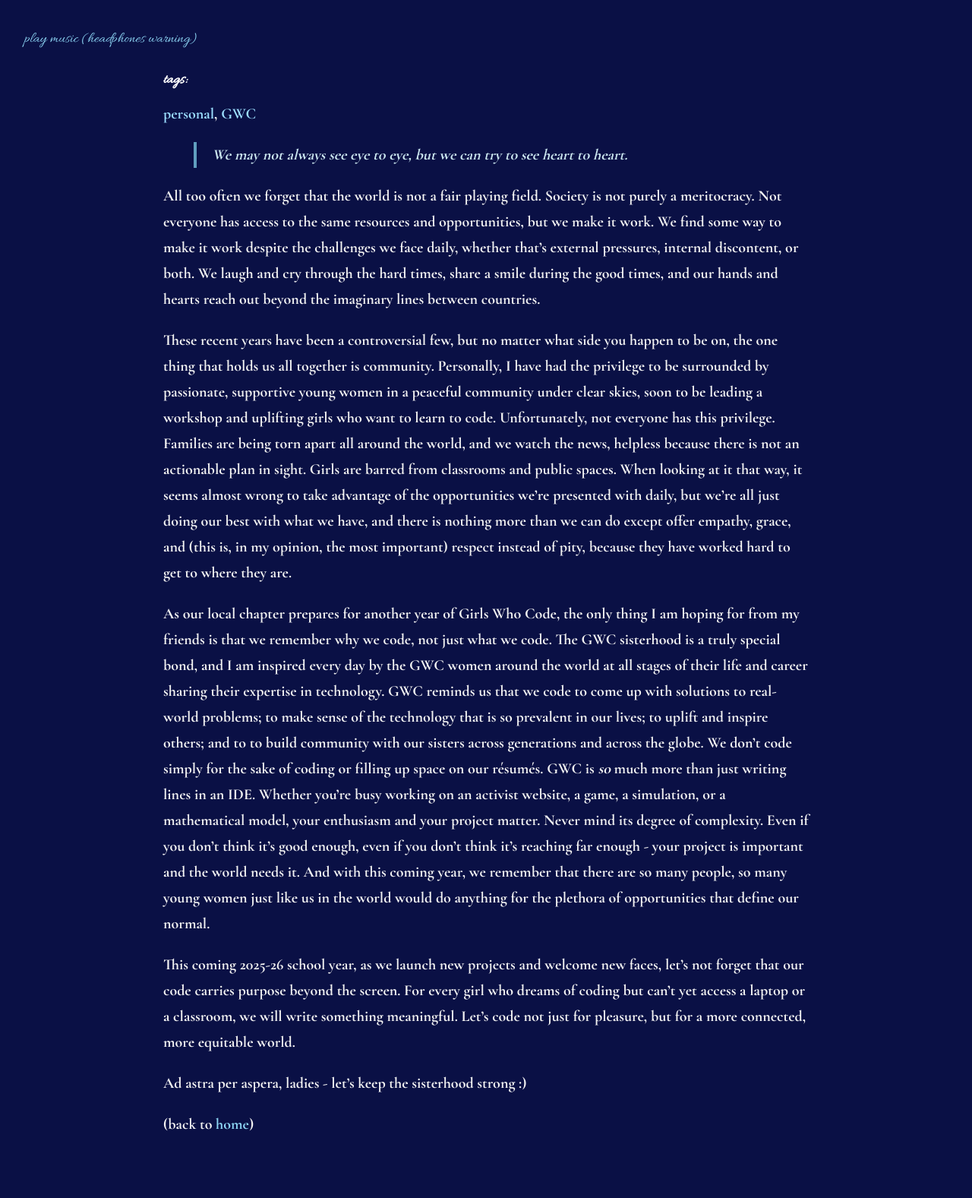
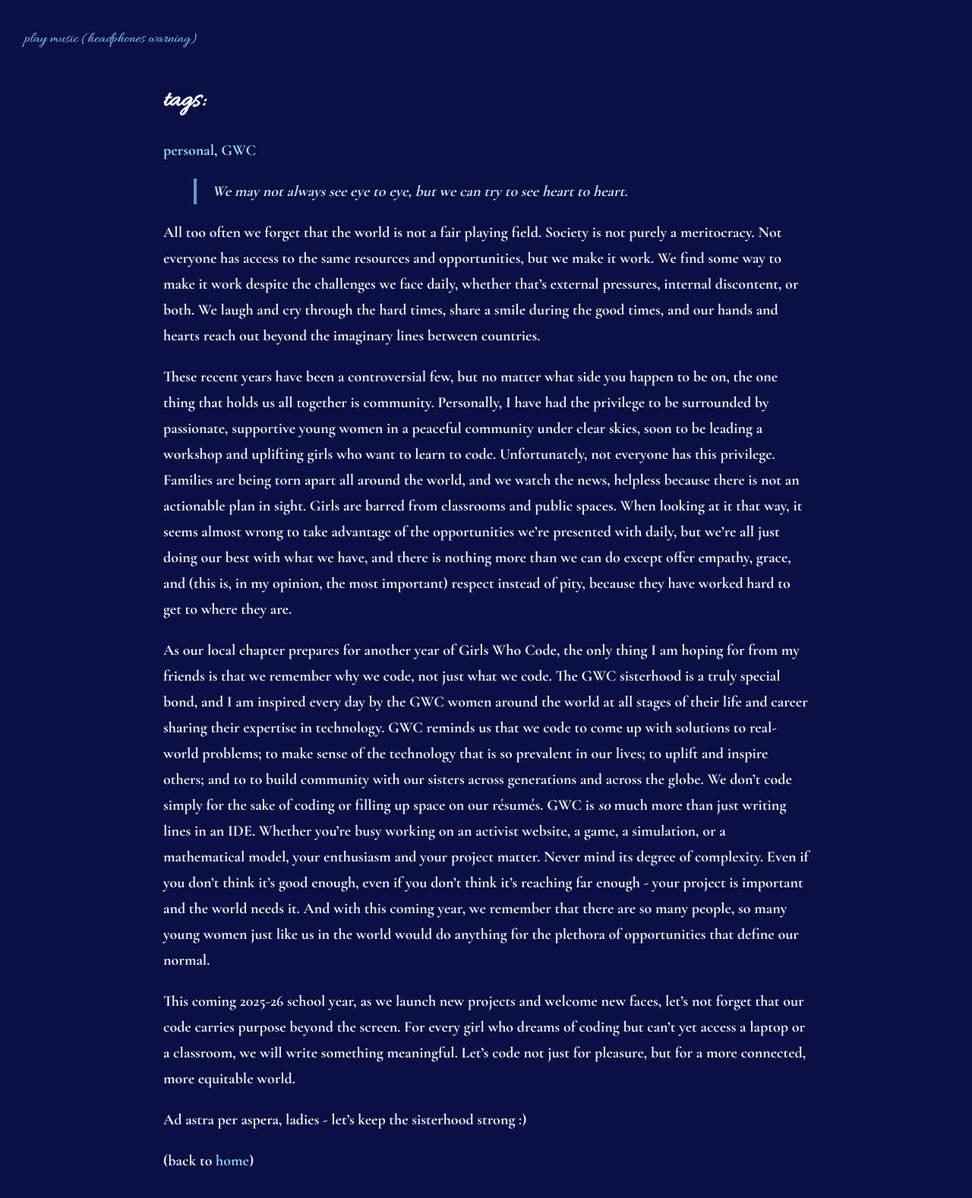
Before and after one commit to leucinemymind/leucinemymind.github.io, a Jekyll site: the page built from _posts/2025-06-30-gwc.md, in a window 1280 px wide. Shown: the whole page at 76% size. Built offline with Jekyll 4.4.1, drawn with Linux system fonts in a browser that asks for light colours; our own code applies the rules of GitHub Pages for plain Markdown files; before the commit the page ends 1529 px from its top, so only the background shows below that.

Commit message:
you guessed it, more styling

```diff
--- a/_layouts/default.html
+++ b/_layouts/default.html
@@ -21,7 +21,7 @@
   <main>
     {% if page.tags %}
   <p>
-    <h4>tags:</h4>
+    <h3>tags:</h3>
     {% for tag in page.tags %}
       <span style="color:#9cdeff">{{ tag }}</span>{% if forloop.last == false %}, {% endif %}
     {% endfor %}
```
